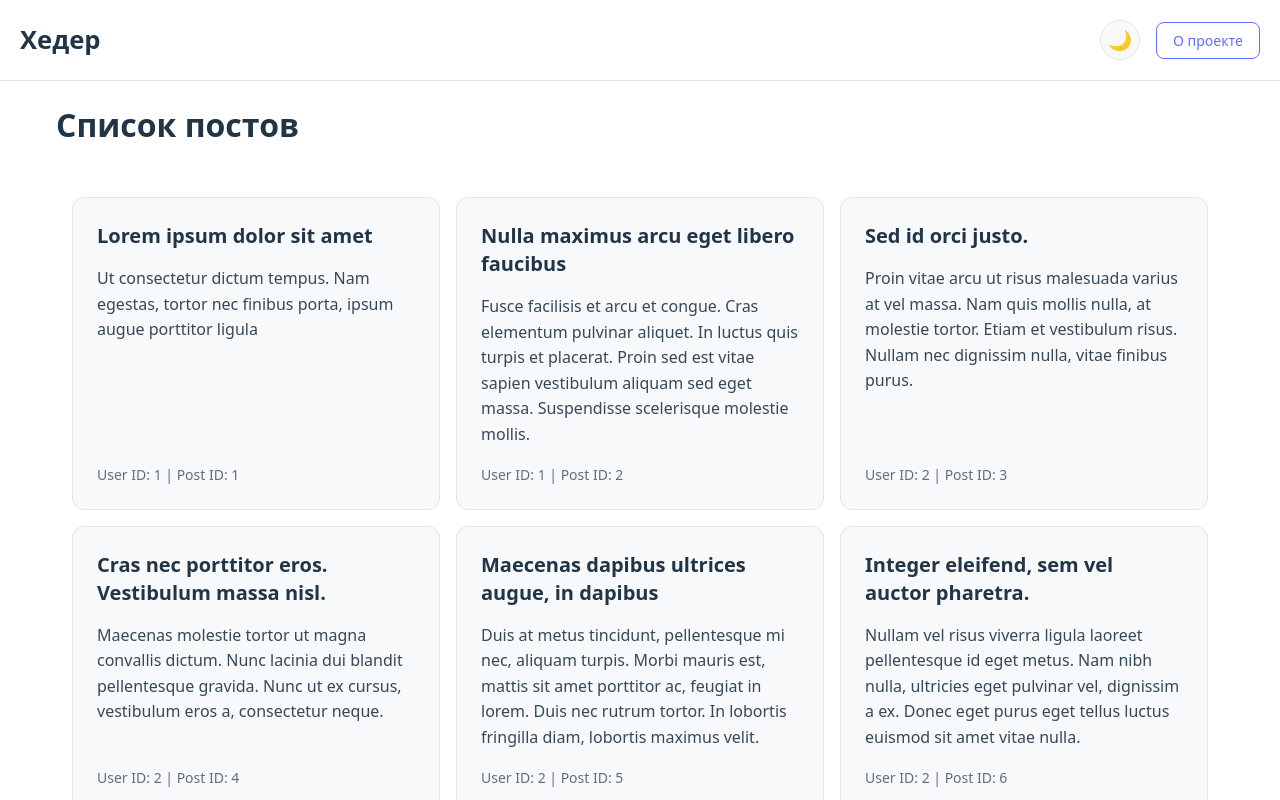
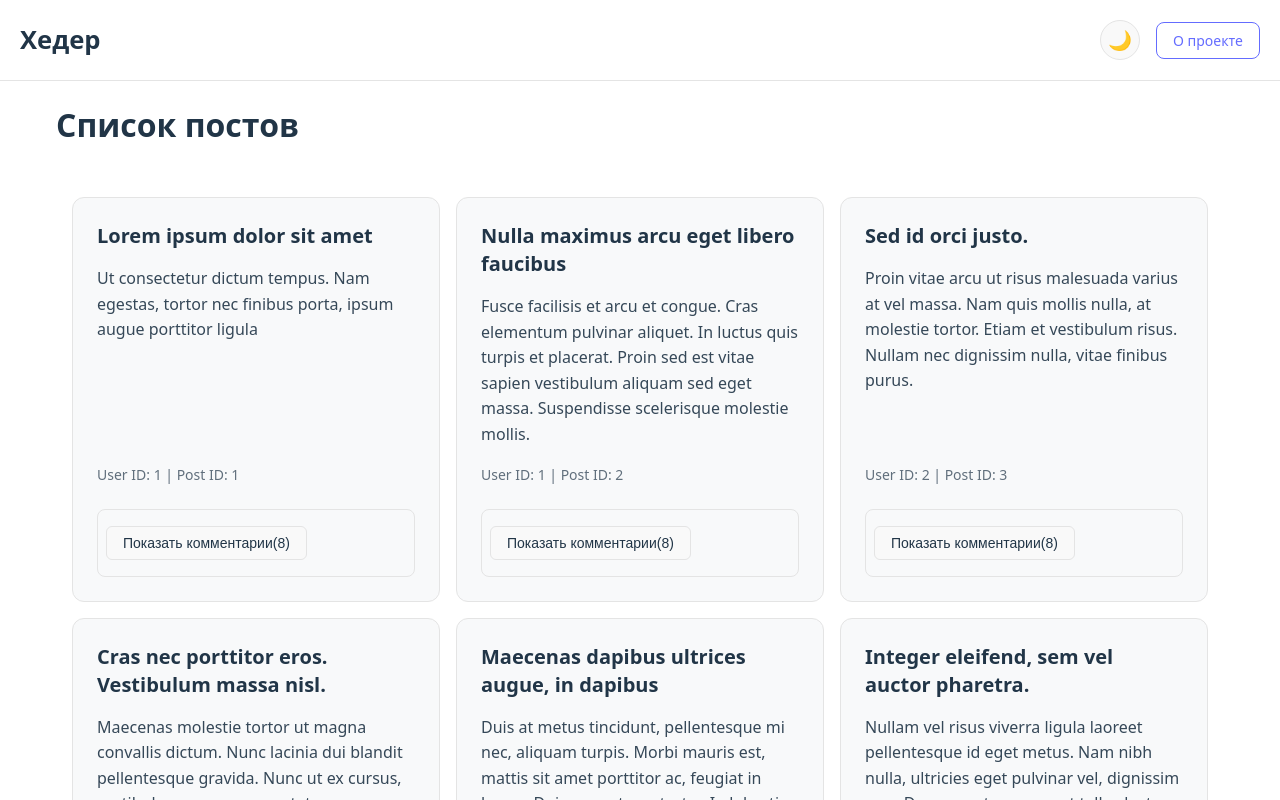
Before and after one commit to Shadowic/aston_homework, a React (Vite) app: page / in a window 1280 px wide. Shown: the top 800 px of the page. Built offline with nearby package versions, Linux system fonts and the light colour scheme.

Commit message:
комментарии, cвертывание/разворачивание

```diff
--- a/src/entities/post/ui/PostCard.tsx
+++ b/src/entities/post/ui/PostCard.tsx
@@ -1,4 +1,6 @@
 import { FC } from 'react';
+import { CommentList } from "../../../widgets/CommentList/ui/CommentList";
+import { mockComments } from '../../../shared/mocks/comments';
 import styles from "./PostCard.module.css"
 
 interface Post {
@@ -20,6 +22,12 @@ export const PostCard: FC<PostCardProps> = ({ post }) => {
             <small className={styles.caption}>
                 User ID: {post.userId} | Post ID: {post.id}
             </small>
+
+            <CommentList
+                comments={mockComments}
+                initialVisible={2}
+                showToggleButton={true}
+            />
         </div>
     );
 };
--- /dev/null
+++ b/src/shared/mocks/comments.ts
@@ -0,0 +1,57 @@
+export interface Comment {
+    id: number;
+    author: string;
+    text: string;
+    date: string;
+}
+
+export const mockComments: Comment[] = [
+    {
+        id: 1,
+        author: "author authorovich",
+        text: "Lorem ipsum dolor sit amet",
+        date: "very long time ago"
+    },
+    {
+        id: 2,
+        author: "author authorovich",
+        text: "Lorem ipsum dolor sit amet",
+        date: "very long time ago"
+    },
+    {
+        id: 3,
+        author: "author authorovich",
+        text: "Lorem ipsum dolor sit amet",
+        date: "very long time ago"
+    },
+    {
+        id: 4,
+        author: "author authorovich",
+        text: "Lorem ipsum dolor sit amet",
+        date: "very long time ago"
+    },
+    {
+        id: 5,
+        author: "author authorovich",
+        text: "Lorem ipsum dolor sit amet",
+        date: "very long time ago"
+    },
+    {
+        id: 6,
+        author: "author authorovich",
+        text: "Lorem ipsum dolor sit amet",
+        date: "very long time ago"
+    },
+    {
+        id: 7,
+        author: "author authorovich",
+        text: "Lorem ipsum dolor sit amet",
+        date: "very long time ago"
+    },
+    {
+        id: 8,
+        author: "author authorovich",
+        text: "Lorem ipsum dolor sit amet",
+        date: "very long time ago"
+    }
+];
--- /dev/null
+++ b/src/widgets/CommentList/ui/CommentList.module.css
@@ -0,0 +1,161 @@
+.commentList {
+    margin-top: 1.5rem;
+    padding: 1rem 0.5rem;
+    border: 1px solid var(--border-color);
+    border-radius: 8px;
+    background-color: var(--card-bg);
+    transition: all 0.3s ease;
+}
+
+.toggleBtn {
+    padding: 0.5rem 1rem;
+    border: 1px solid var(--border-color);
+    border-radius: 6px;
+    background: var(--button-bg);
+    color: var(--button-text);
+    cursor: pointer;
+    font-size: 0.875rem;
+    font-weight: 500;
+    transition: all 0.3s ease;
+}
+
+.toggleBtn:hover {
+    background: var(--primary-hover);
+    color: white;
+    border-color: var(--primary-hover);
+}
+
+.title {
+    margin: 0 0 1rem 0;
+    font-size: 1.25rem;
+    font-weight: 600;
+    color: var(--text-color);
+}
+
+.comments {
+    display: flex;
+    flex-direction: column;
+    gap: 1rem;
+    margin-block: 1rem;
+}
+
+.comment {
+    padding: 1rem;
+    background: var(--bg-color);
+    border-radius: 6px;
+    border: 1px solid var(--border-color);
+    animation: fadeIn 0.3s ease-in;
+    transition: all 0.3s ease;
+}
+
+.commentHeader {
+    display: flex;
+    justify-content: space-between;
+    align-items: center;
+    margin-bottom: 0.5rem;
+}
+
+.author {
+    font-weight: 600;
+    color: var(--text-color);
+}
+
+.date {
+    font-size: 0.875rem;
+    color: var(--card-text);
+    opacity: 0.8;
+}
+
+.text {
+    margin: 0;
+    line-height: 1.5;
+    color: var(--text-color);
+}
+
+.controls {
+    display: flex;
+    gap: 0.5rem;
+    flex-wrap: wrap;
+}
+
+.showMoreBtn,
+.showAllBtn,
+.collapseBtn {
+    padding: 0.5rem 1rem;
+    border: 1px solid var(--border-color);
+    border-radius: 6px;
+    background: var(--button-bg);
+    color: var(--button-text);
+    cursor: pointer;
+    font-size: 0.875rem;
+    transition: all 0.3s ease;
+}
+
+.showMoreBtn:hover,
+.showAllBtn:hover,
+.collapseBtn:hover {
+    background: var(--primary-color);
+    color: white;
+    border-color: var(--primary-color);
+}
+
+.showAllBtn {
+    background: var(--primary-color);
+    color: white;
+    border-color: var(--primary-color);
+}
+
+.showAllBtn:hover {
+    background: var(--primary-hover);
+    border-color: var(--primary-hover);
+}
+
+.collapseBtn {
+    background: var(--secondary-color, #6b7280);
+    color: white;
+    border-color: var(--secondary-color, #6b7280);
+}
+
+.collapseBtn:hover {
+    background: var(--secondary-hover, #4b5563);
+    border-color: var(--secondary-hover, #4b5563);
+}
+
+.empty {
+    text-align: center;
+    padding: 1rem;
+    color: var(--card-text);
+    font-style: italic;
+    opacity: 0.8;
+}
+
+@keyframes fadeIn {
+    from {
+        opacity: 0;
+        transform: translateY(10px);
+    }
+    to {
+        opacity: 1;
+        transform: translateY(0);
+    }
+}
+
+/* Адаптивность */
+@media (max-width: 768px) {
+    .commentList {
+        padding: 0.75rem;
+        margin-top: 1rem;
+    }
+
+    .controls {
+        flex-direction: column;
+        align-items: stretch;
+    }
+
+    .showMoreBtn,
+    .showAllBtn,
+    .collapseBtn {
+        width: 100%;
+        text-align: center;
+    }
+}
--- /dev/null
+++ b/src/widgets/CommentList/ui/CommentList.tsx
@@ -0,0 +1,117 @@
+import { FC, useState, useCallback } from 'react';
+import styles from './CommentList.module.css';
+
+interface Comment {
+    id: number;
+    author: string;
+    text: string;
+    date: string;
+}
+
+interface CommentListProps {
+    comments: Comment[];
+    initialVisible?: number;
+    showToggleButton?: boolean;
+}
+
+export const CommentList: FC<CommentListProps> = ({
+        comments,
+        initialVisible = 3,
+        showToggleButton = true
+    }) => {
+    const [isVisible, setIsVisible] = useState(false);
+    const [showAll, setShowAll] = useState(false);
+    const [visibleCount, setVisibleCount] = useState(initialVisible);
+
+    const toggleVisibility = useCallback(() => {
+        setIsVisible(prev => !prev);
+    }, []);
+
+    const handleShowAll = useCallback(() => {
+        setShowAll(true);
+        setVisibleCount(comments.length);
+    }, [comments.length]);
+
+    const handleCollapse = useCallback(() => {
+        setShowAll(false);
+        setVisibleCount(initialVisible);
+    }, [initialVisible]);
+
+    const handleShowMore = useCallback(() => {
+        setVisibleCount(prev => Math.min(prev + 3, comments.length));
+        if (visibleCount + 3 >= comments.length) {
+            setShowAll(true);
+        }
+    }, [comments.length, visibleCount]);
+
+    const visibleComments = comments.slice(0, visibleCount);
+    const hasMoreComments = comments.length > visibleCount;
+    const hasComments = comments.length > 0;
+    const canCollapse = showAll || visibleCount > initialVisible;
+
+    return (
+        <div className={styles.commentList}>
+            {showToggleButton && (
+                <button
+                    className={styles.toggleBtn}
+                    onClick={toggleVisibility}
+                >
+                    {isVisible ? 'Скрыть комментарии' : 'Показать комментарии'}
+                    ({comments.length})
+                </button>
+            )}
+
+            {isVisible && (
+                <>
+                    <div className={styles.comments}>
+                        {visibleComments.map(comment => (
+                            <div key={comment.id} className={styles.comment}>
+                                <div className={styles.commentHeader}>
+                                    <span className={styles.author}>{comment.author}</span>
+                                    <span className={styles.date}>{comment.date}</span>
+                                </div>
+                                <p className={styles.text}>{comment.text}</p>
+                            </div>
+                        ))}
+                    </div>
+
+                    {hasComments && (
+                        <div className={styles.controls}>
+                            {hasMoreComments && !showAll && (
+                                <>
+                                    <button
+                                        className={styles.showMoreBtn}
+                                        onClick={handleShowMore}
+                                    >
+                                        Показать еще
+                                    </button>
+                                    <button
+                                        className={styles.showAllBtn}
+                                        onClick={handleShowAll}
+                                    >
+                                        Показать все
+                                    </button>
+                                </>
+                            )}
+
+                            {canCollapse && (
+                                <button
+                                    className={styles.collapseBtn}
+                                    onClick={handleCollapse}
+                                >
+                                    Свернуть
+                                </button>
+                            )}
+                        </div>
+                    )}
+
+                    {!hasComments && (
+                        <div className={styles.empty}>
+                            Комментариев пока нет
+                        </div>
+                    )}
+                </>
+            )}
+        </div>
+    );
+};
```
